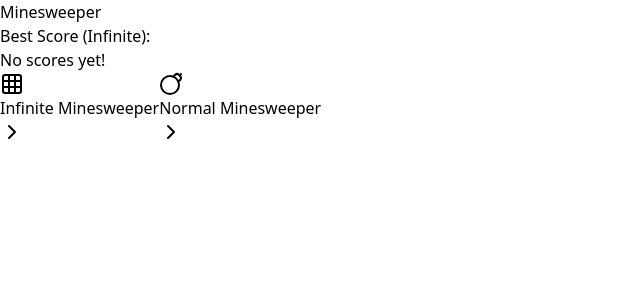
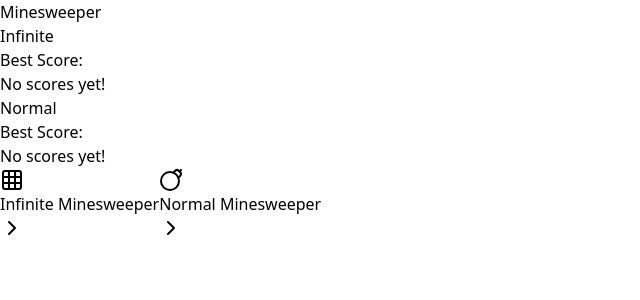
Before and after one commit to markbakos/infinite-minesweeper, a React (Vite) app in the folder client/: page / in a window 1280 px wide. Shown: the top 300 px of the page, without its empty margins (0-640 px from the left). Built offline with nearby package versions, Linux system fonts and the light colour scheme.

Commit message:
Added normal best score and redirect to home page

```diff
--- a/client/src/App.tsx
+++ b/client/src/App.tsx
@@ -1,6 +1,7 @@
 import { BrowserRouter as Router, Routes, Route} from "react-router-dom";
 import {Game} from "./pages/Game.tsx";
 import {Home} from "./pages/Home.tsx";
+import NormalGame from "./components/NormalGame.tsx";
 
 function App() {
     return (
@@ -9,6 +10,7 @@ function App() {
                 <Routes>
                     <Route path="/" element={<Home />} />
                     <Route path="/infinite" element={<Game />} />
+                    <Route path="/normal" element={<NormalGame />} />
                 </Routes>
             </div>
         </Router>
--- a/client/src/pages/Home.tsx
+++ b/client/src/pages/Home.tsx
@@ -1,22 +1,33 @@
 import { motion, Variants } from 'framer-motion'
 import {Bomb, Grid, ChevronRight} from 'lucide-react'
 import {Link} from "react-router-dom";
-import React, {useEffect, useState} from "react";
+import {useEffect, useState} from "react";
 import {Score} from "../types.ts";
 
 export const Home = () => {
 
     const [bestScoreInfinite, setBestScoreInfinite] = useState<Score>({score: null, time: null})
+    const [bestScoreNormal, setBestScoreNormal] = useState<Score>({score: null, time: null})
 
     useEffect(() => {
-        const score = localStorage.getItem("bestScore_infinite")
-        const time = localStorage.getItem("bestScoreTime_infinite")
+        const scoreInf = localStorage.getItem("bestScore_infinite")
+        const timeInf = localStorage.getItem("bestScoreTime_infinite")
 
-        if (score !== null && time !== null){
+        if (scoreInf !== null && timeInf !== null){
             setBestScoreInfinite({
-                score: parseInt(score),
-                time: parseInt(time)})
+                score: parseInt(scoreInf),
+                time: parseInt(timeInf)})
         }
+
+        const scoreNorm = localStorage.getItem("bestScore_infinite")
+        const timeNorm = localStorage.getItem("bestScoreTime_infinite")
+
+        if (scoreNorm !== null && timeNorm !== null){
+            setBestScoreNormal({
+                score: parseInt(scoreNorm),
+                time: parseInt(timeNorm)})
+        }
+
     }, []);
 
     const containerVariants: Variants = {
@@ -74,7 +85,7 @@ export const Home = () => {
             animate="visible"
         >
             <motion.h1
-                className="text-6xl font-bold text-white mb-8 text-center"
+                className="text-5xl sm:text-6xl font-bold text-white mb-8 text-center"
                 variants={itemVariants}
             >
                 Minesweeper
@@ -84,22 +95,44 @@ export const Home = () => {
                 className="flex flex-col space-y-4 w-full max-w-md"
                 variants={itemVariants}
             >
+                <div className="flex flex-col sm:flex-row justify-between my-2 space-y-3">
                     <motion.div
                         variants={itemVariants}
                         className="flex flex-col items-center"
                     >
-                    <h1 className="text-gray-400 text-2xl font-semibold">Best Score (Infinite):</h1>
+                        <h1 className="text-gray-400 text-2xl font-semibold">Infinite</h1>
+                        <h1 className="text-gray-400 text-2xl font-semibold">Best Score:</h1>
                         {(bestScoreInfinite.score !== null && bestScoreInfinite.time !== null) ?
                             <div className="text-2xl font-bold text-gray-200">
                                 {bestScoreInfinite.score.toLocaleString()}
-                            <span className="text-lg text-gray-300 mx-2">({formatTime(bestScoreInfinite.time)})</span>
+                                <span
+                                    className="text-lg text-gray-300 mx-2">({formatTime(bestScoreInfinite.time)})</span>
                             </div>
                             :
-                        <div className="text-xl font-bold text-gray-200">No scores yet!</div>
+                            <div className="text-2xl font-bold text-gray-200">No scores yet!</div>
                         }
                     </motion.div>
+
+                    <motion.div
+                        variants={itemVariants}
+                        className="flex flex-col items-center"
+                    >
+                        <h1 className="text-gray-400 text-2xl font-semibold">Normal</h1>
+                        <h1 className="text-gray-400 text-2xl font-semibold">Best Score:</h1>
+                        {(bestScoreNormal.score !== null && bestScoreNormal.time !== null) ?
+                            <div className="text-2xl font-bold text-gray-200">
+                                {bestScoreNormal.score.toLocaleString()}
+                                <span
+                                    className="text-lg text-gray-300 mx-2">({formatTime(bestScoreNormal.time)})</span>
+                            </div>
+                            :
+                            <div className="text-2xl font-bold text-gray-200">No scores yet!</div>
+                        }
+                    </motion.div>
+                </div>
+
+
                 <Link to="/infinite">
-
                     <motion.button
                         className="w-full py-3 px-6 bg-white rounded-lg text-cyan-600 font-semibold text-lg flex items-center justify-between group"
                         variants={buttonVariants}
@@ -115,7 +148,7 @@ export const Home = () => {
                         </motion.div>
                     </motion.button>
                 </Link>
-
+                <Link to="/normal">
                     <motion.button
                         className="w-full py-3 px-6 bg-white rounded-lg text-purple-700 font-semibold text-lg flex items-center justify-between group"
                         variants={buttonVariants}
@@ -130,6 +163,7 @@ export const Home = () => {
                             <ChevronRight/>
                         </motion.div>
                     </motion.button>
+                </Link>
             </motion.div>
         </motion.div>
     )
```
Lines whose indentation alone changed are shown as unchanged.
